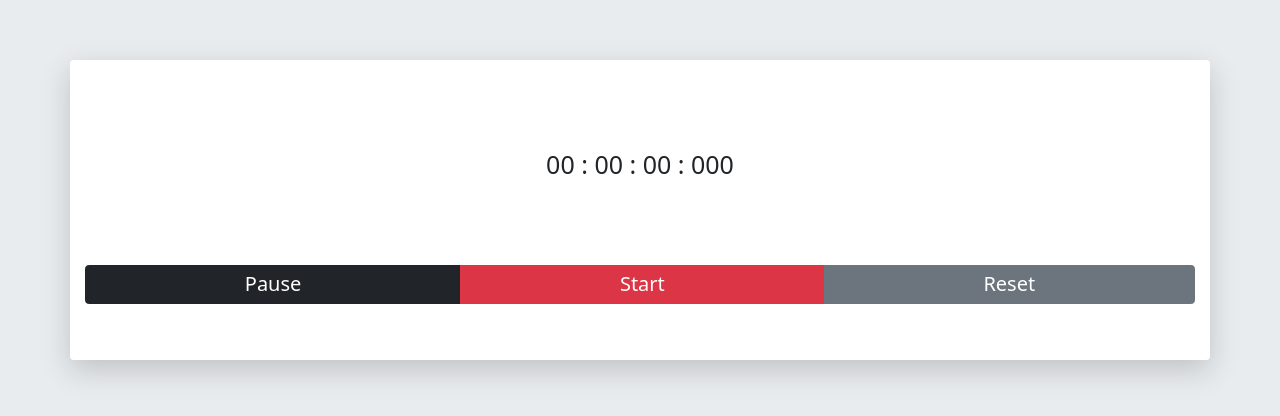
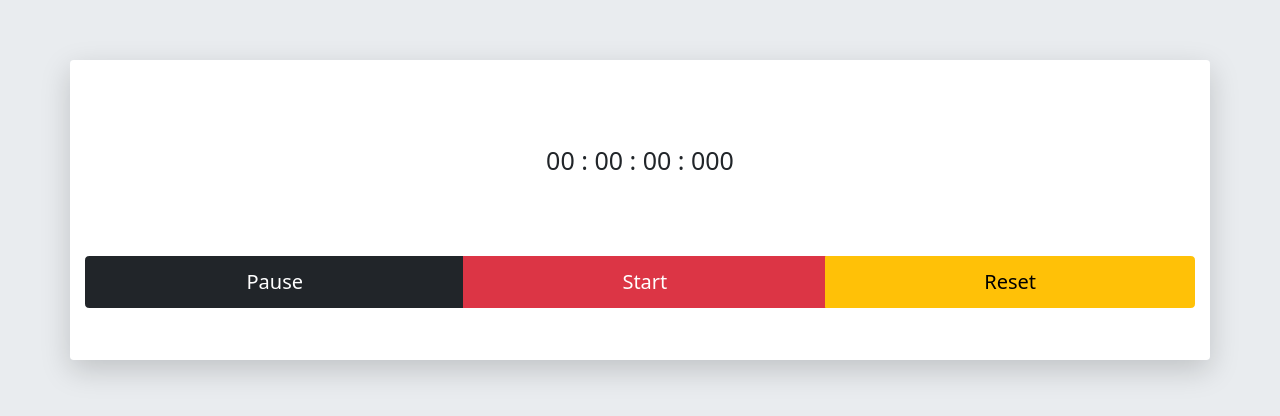
Before and after one commit to Mahyarnafisi/Timmer, a plain HTML site: page index.html in a window 1280 px wide. Shown: the part 190-606 px from the top of the page. Drawn offline with nearby package versions, Linux system fonts and the light colour scheme.

Commit message:
changed colro on Reset button

```diff
--- a/index.html
+++ b/index.html
@@ -20,9 +20,9 @@
         <p class="time">00 : 00 : 00 : 000</p>
       </div>
       <div class="btn-group">
-        <button class="btn btn-dark fs-2">Pause</button>
+        <button class="btn btn-dark fs-2 p-3">Pause</button>
         <button class="btn btn-danger fs-2">Start</button>
-        <button class="btn btn-secondary fs-2">Reset</button>
+        <button class="btn btn-warning fs-2">Reset</button>
       </div>
     </div>
   </body>
```
